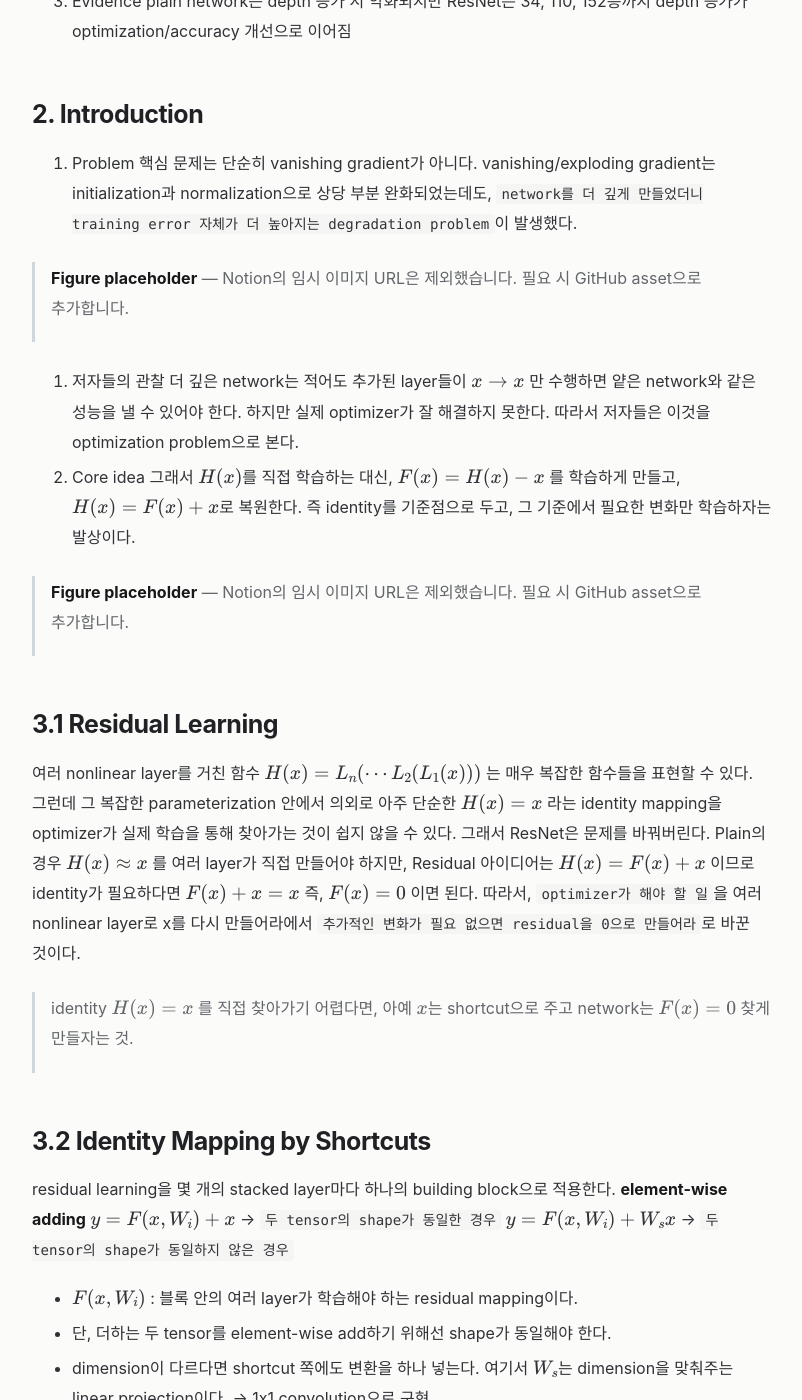
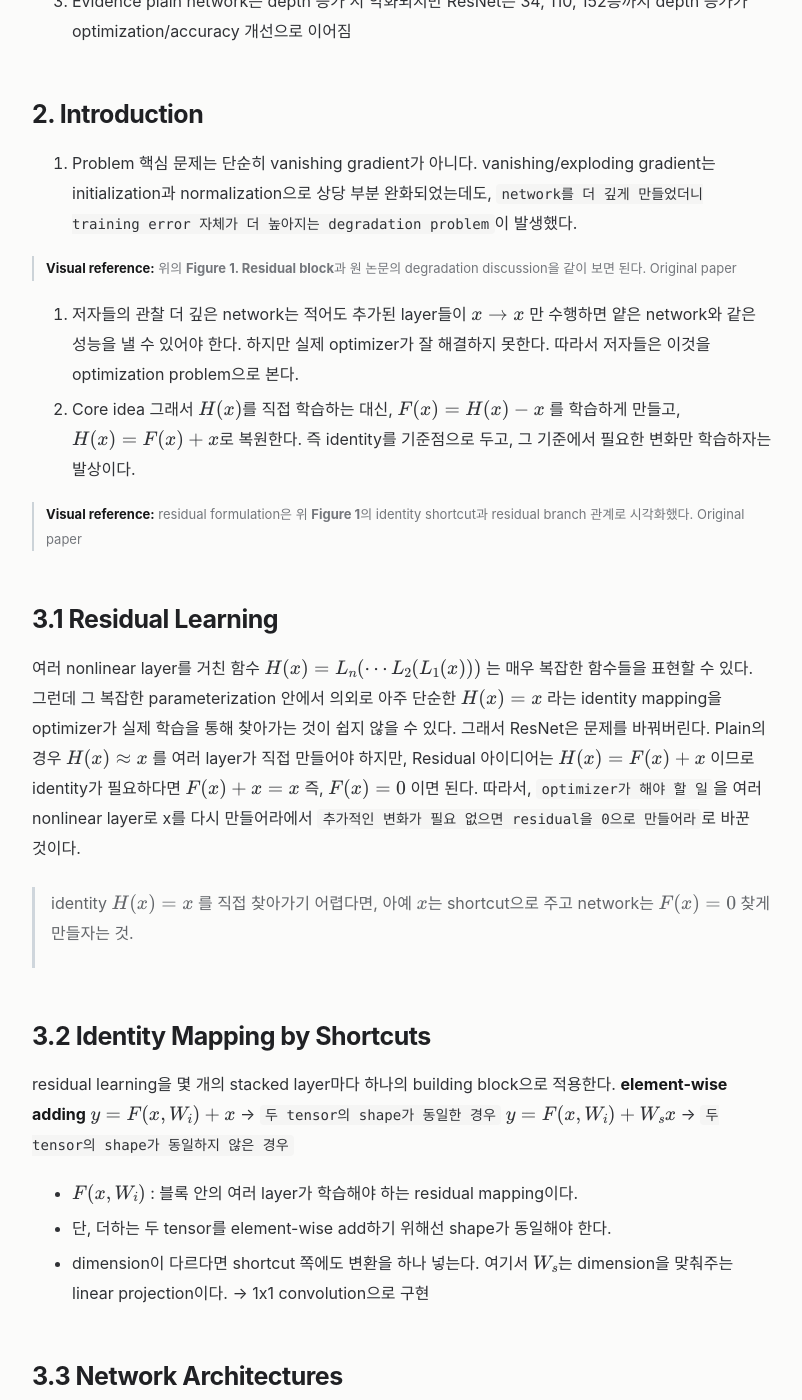
Before and after one commit to nayana224/nayana224.github.io, a Jekyll site: the page built from _notes/resnet-2015.md, in a window 1280 px wide and 1400 px high, scrolled down 1475 px. Shown: the whole window, without its empty margins (238-1040 px from the left). Built offline with Jekyll 4.4.1, drawn with Linux system fonts in a browser that asks for light colours; some of the changed text lies outside the part shown.

Commit message:
notes: replace imported figure placeholders

```diff
--- a/_notes/resnet-2015.md
+++ b/_notes/resnet-2015.md
@@ -80,14 +80,14 @@
 1. Problem
   핵심 문제는 단순히 vanishing gradient가 아니다. vanishing/exploding gradient는 initialization과 normalization으로 상당 부분 완화되었는데도, `network를 더 깊게 만들었더니 training error 자체가 더 높아지는 degradation problem`이 발생했다.
 
-> **Figure placeholder** — Notion의 임시 이미지 URL은 제외했습니다. 필요 시 GitHub asset으로 추가합니다.
+<p class="figure-note"><strong>Visual reference:</strong> 위의 <b>Figure 1. Residual block</b>과 원 논문의 degradation discussion을 같이 보면 된다. <a href="https://openaccess.thecvf.com/content_cvpr_2016/html/He_Deep_Residual_Learning_CVPR_2016_paper.html">Original paper</a></p>
 
 2. 저자들의 관찰
   더 깊은 network는 적어도 추가된 layer들이 \\(x→x\\) 만 수행하면 얕은 network와 같은 성능을 낼 수 있어야 한다. 하지만 실제 optimizer가 잘 해결하지 못한다. 따라서 저자들은 이것을 optimization problem으로 본다.
 3. Core idea
   그래서 \\(H(x)\\)를 직접 학습하는 대신, \\(F(x) = H(x) - x\\) 를 학습하게 만들고, \\(H(x) = F(x) + x\\)로 복원한다. 즉 identity를 기준점으로 두고, 그 기준에서 필요한 변화만 학습하자는 발상이다.
 
-> **Figure placeholder** — Notion의 임시 이미지 URL은 제외했습니다. 필요 시 GitHub asset으로 추가합니다.
+<p class="figure-note"><strong>Visual reference:</strong> residual formulation은 위 <b>Figure 1</b>의 identity shortcut과 residual branch 관계로 시각화했다. <a href="https://openaccess.thecvf.com/content_cvpr_2016/html/He_Deep_Residual_Learning_CVPR_2016_paper.html">Original paper</a></p>
 
 ## 3.1 Residual Learning
 여러 nonlinear layer를 거친 함수  \\(H(x)=L_n(\cdots L_2(L_1(x)))\\) 는 매우 복잡한 함수들을 표현할 수 있다. 그런데 그 복잡한 parameterization 안에서 의외로 아주 단순한 \\(H(x) = x\\) 라는 identity mapping을 optimizer가 실제 학습을 통해 찾아가는 것이 쉽지 않을 수 있다.
@@ -112,7 +112,7 @@
 <details>
 <summary>Figure 3. Example network architectures for ImageNet</summary>
 
-> **Figure placeholder** — Notion의 임시 이미지 URL은 제외했습니다. 필요 시 GitHub asset으로 추가합니다.
+<p class="figure-note"><strong>Original Figure 3:</strong> ImageNet용 plain/residual architecture 전체 비교는 원 논문 Figure 3에서 확인할 수 있다. <a href="https://openaccess.thecvf.com/content_cvpr_2016/html/He_Deep_Residual_Learning_CVPR_2016_paper.html">Open paper</a></p>
 
 </details>
 여러 종류의 plain network와 residual network를 실험했고, 일관된 현상을 관찰했다.
```
